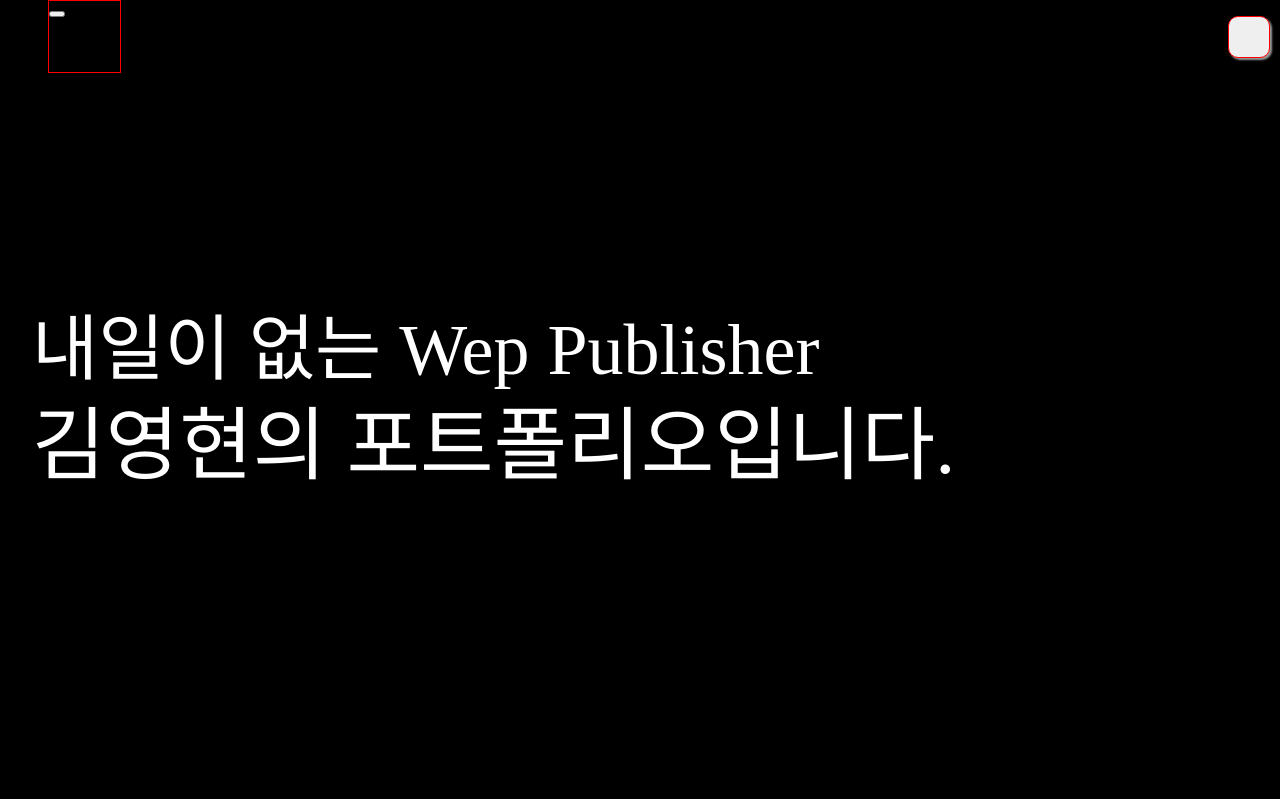
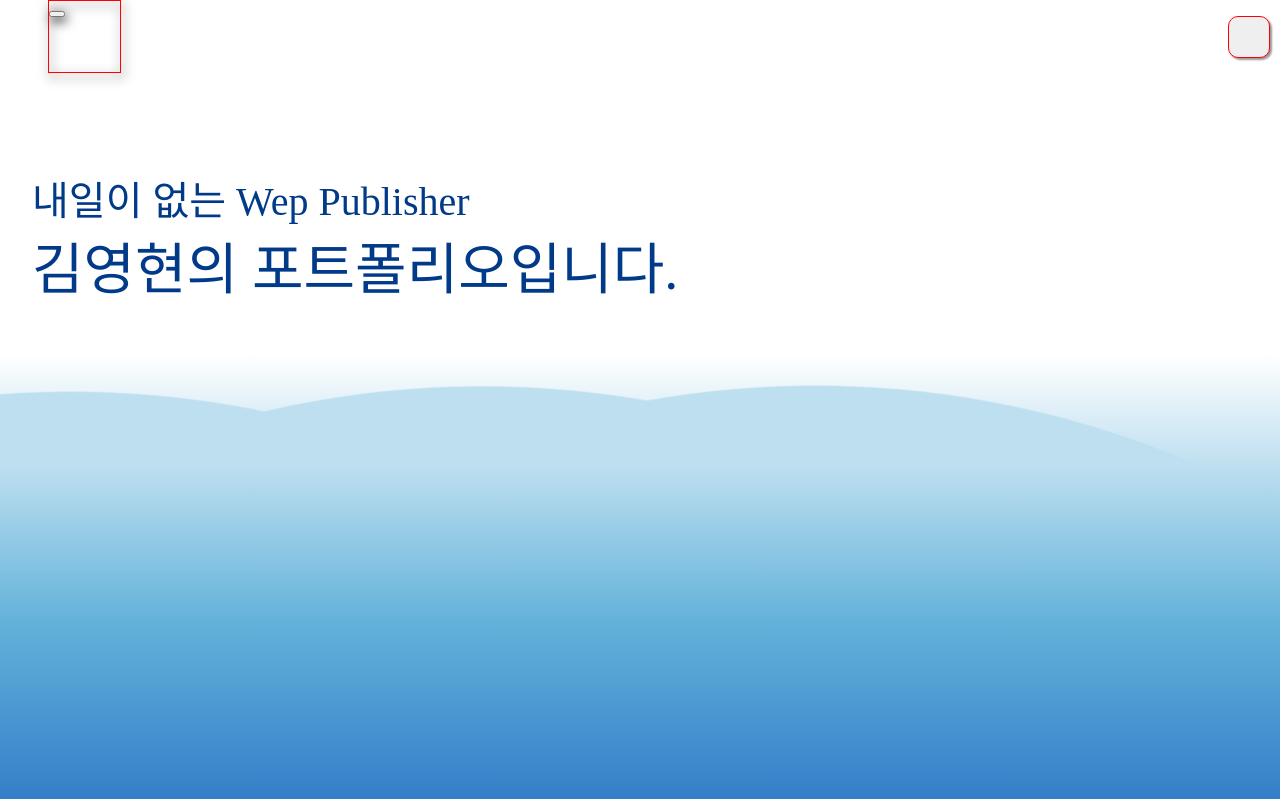
Before and after one commit to dudgus257/second_portfolio, a plain HTML site: page portfolio/index.html in a window 1280 px wide. Shown: the top 799 px of the page. Drawn offline with nearby package versions, Linux system fonts and the light colour scheme; a web font is replaced by a local one.

Commit message:
인트로수정

```diff
--- a/portfolio/css/common.css
+++ b/portfolio/css/common.css
@@ -28,7 +28,8 @@ a {
 .inner:not(.header__inner) {
     padding: 5.5rem 2rem 0;
     flex-direction: column;
-    gap: 20px
+    gap: 20px;
+    min-height: inherit;
 }
 
 .flexCenter {
--- a/portfolio/css/main.css
+++ b/portfolio/css/main.css
@@ -149,26 +149,19 @@ nav.gnb.on {
 
 /* MAIN */
 main {
-    background-color: #e5ebf1;
+    /* background-color: #e5ebf1; */
     /* background-color:#222; */
     /* height: auto;
     min-height: 100%;
     padding-bottom: 70px; */
+    background-image: linear-gradient( to top, #00122e, #002659, #003a88, #004eb9, #63b2da)
 }
 
 /* INTRO */
 section#intro {
-    /* background: linear-gradient(90deg, rgba(0,0,0,1) 76%, rgba(255,255,255,1) 100%); */
-    background-color: #000;
+    background-image: linear-gradient( to bottom, #fff 40%, #63b2da, #1D64C1)
 }
-/* section#intro::before {
-    content:'';
-    border:1px solid red;
-    width: 100%;
-    height: 100%;
-    display: block;
-    position: absolute
-} */
+
 
 /* INTRO TEXT ANIMATION */
 #intro #textWrapBox {
@@ -176,25 +169,48 @@ section#intro {
     display: flex;
     flex-direction: column;
     transform: translateY(-50%);
-    top: 50%;
+    top: 30%;
     gap: 20px;
 }
 #textWrap > span,
 #underTextWrap > p {
     font-family: "jua";
-    color: #fff;
+    color: #003a88;
 }
 #textWrap > span {
     opacity: 0;
-    font-size: 4.5rem;
+    font-size: 2.5rem;
 }
 #underTextWrap > p {
-    font-size: 5rem;
+    font-size: 3.5rem;
 }
 .text-animated {
     animation: slideInLeft 1s ease-in-out forwards 0s;
 }
+/* intro waveWrap */
+#intro .waveWrap {
+    width: 100%;
+    height: 130px;
+    position: absolute;
+    transform: translateY(-50%);
+    top: 50%;
+    overflow: hidden;
+}
+#intro .waveWrap .wave {
+    position: absolute;
+    width: 2000px;
+    height: 2000px;
+    border-radius: 48%;
+    top: 50%;
+    background: #BDDFF0
+}
+#intro .waveWrap .wave1 {left: -900px; animation: wave 5s infinite linear;}
+#intro .waveWrap .wave2 {left: -500px; animation: wave 6s infinite linear;}
+#intro .waveWrap .wave3 {left: -200px;animation: wave 7s infinite linear;}
 
+@Keyframes wave {
+    100% {transform: rotate(360deg)}
+}
 
 /* ABOUT */
 section#about {
@@ -239,7 +255,7 @@ section#contact {
 
 /* Footer */
 footer {
-    background-color: #000;
+    background-color: #00122e;
     color: #fff;
     padding: 20px;
     text-align: center;
@@ -257,6 +273,9 @@ footer {
     left: 20px;
 }
 
+
+
+
 @keyframes slideInLeft {
     0% {
         transform: translateX(-30px);
--- a/portfolio/index.html
+++ b/portfolio/index.html
@@ -91,6 +91,11 @@
   <!-- MAIN -->
   <main id="main" rold="main">
     <section id="intro">
+      <div class="waveWrap">
+        <div class="wave wave1"></div>
+        <div class="wave wave2"></div>
+        <div class="wave wave3"></div>
+      </div>
       <div class="inner">
         <div id="textWrapBox">
           <div id="textWrap"></div>
@@ -98,6 +103,7 @@
             <p>김영현의 포트폴리오입니다.</p>
           </div>
         </div>
+
       </div>
     </section>
     <section id="about">
```
Also changed, not shown: portfolio/images/gipo.png (added), 3 other files.
